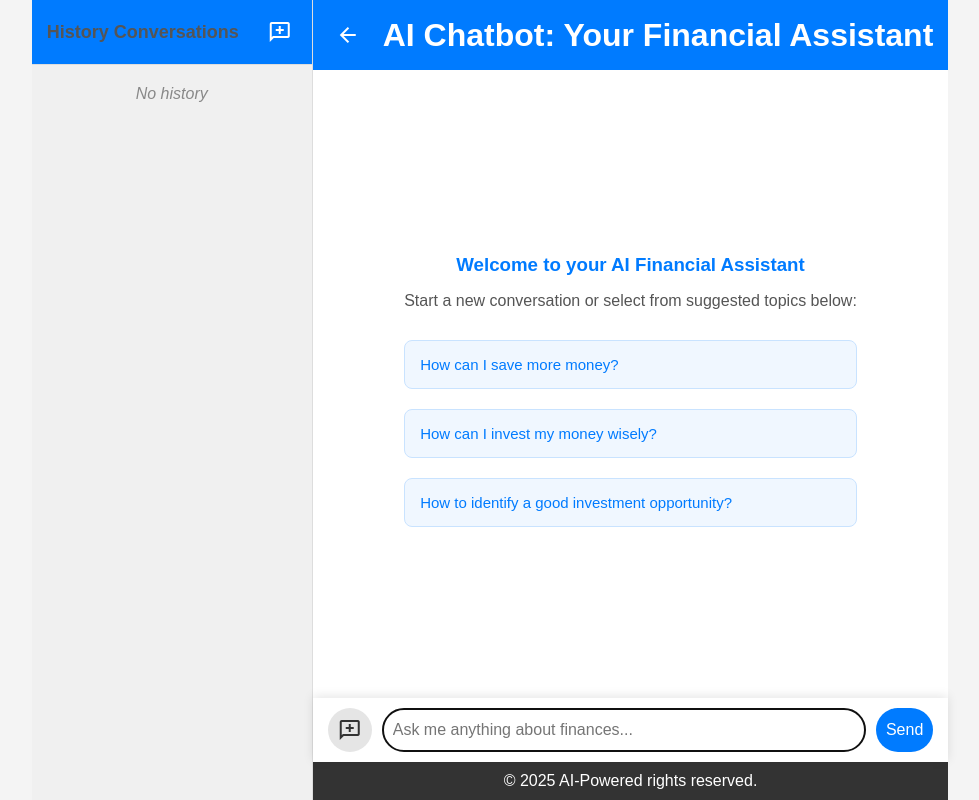
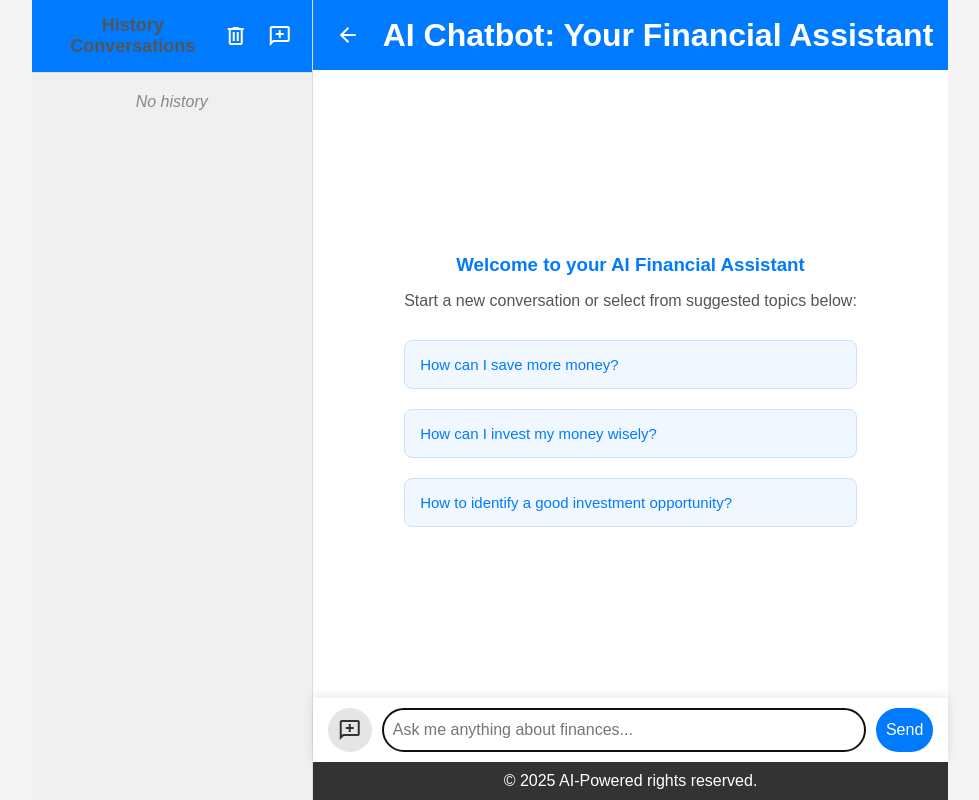
Before and after one commit to arushlow/BC3415-Group3, a Flask app: page /ai_chatbot in a window 1280 px wide. Shown: the whole page, without its empty margins (150-1129 px from the left). Run offline with Flask 3, Linux system fonts and the light colour scheme; the visitor is signed in with stand-in values (Sample User, id 1); data that the repository does not hold is empty.

Commit message:
Add clear_chat_history

```diff
--- a/app.py
+++ b/app.py
@@ -380,6 +380,21 @@ def ai_chatbot():
     return render_template("ai_chatbot.html", chats=chats, history=history)
 
 
+@app.route("/clear_chat_history", methods=["POST"])
+@login_required
+def clear_chat_history():
+    try:
+        username = session["username"]
+        with database.atomic():
+            deleted_count = ChatHistory.delete().where(
+                ChatHistory.user == username
+            ).execute()
+
+        return jsonify({"success": True, "message": f"Deleted {deleted_count} messages"}), 200
+    except Exception as e:
+        logging.error(f"Error clearing chat history: {e}", exc_info=True)
+        return jsonify({"success": False, "error": str(e)}), 500
+
 
 @app.route("/homepage")
 def home():
--- a/static/styles.css
+++ b/static/styles.css
@@ -70,6 +70,27 @@ body {
 }
 
 #sidebar-new-chat-btn:hover {
+    background-color: rgba(255, 255, 255, 0.2);
+    border-radius: 50%;
+}
+
+.sidebar-buttons {
+    display: flex;
+    gap: 10px;
+}
+
+#clear-history-btn {
+    background: none;
+    border: none;
+    color: white;
+    cursor: pointer;
+    display: flex;
+    align-items: center;
+    justify-content: center;
+    padding: 5px;
+}
+
+#clear-history-btn:hover {
     background-color: rgba(255, 255, 255, 0.2);
     border-radius: 50%;
 }
--- a/templates/ai_chatbot.html
+++ b/templates/ai_chatbot.html
@@ -7,7 +7,7 @@
     <title>AI Chatbot</title>
     <link rel="stylesheet" href="{{ url_for('static', filename='styles.css') }}">
     <link rel="stylesheet"
-        href="https://fonts.googleapis.com/css2?family=Material+Symbols+Outlined&icon_names=add_comment,arrow_back" />
+        href="https://fonts.googleapis.com/css2?family=Material+Symbols+Outlined&icon_names=add_comment,arrow_back,delete" />
     <script src="https://cdn.jsdelivr.net/npm/marked/marked.min.js"></script>
     <link rel="stylesheet" href="https://cdn.jsdelivr.net/npm/highlight.js@11.7.0/styles/github.min.css">
     <script src="https://cdn.jsdelivr.net/npm/highlight.js@11.7.0/lib/highlight.min.js"></script>
@@ -27,9 +27,14 @@
         <aside class="history-sidebar">
             <div class="sidebar-header">
                 <h2>History Conversations</h2>
-                <button id="sidebar-new-chat-btn" onclick="newChat()" title="New Chat">
-                    <span class="material-symbols-outlined">add_comment</span>
-                </button>
+                <div class="sidebar-buttons">
+                    <button id="clear-history-btn" onclick="clearHistory()" title="Clear History">
+                        <span class="material-symbols-outlined">delete</span>
+                    </button>
+                    <button id="sidebar-new-chat-btn" onclick="newChat()" title="New Chat">
+                        <span class="material-symbols-outlined">add_comment</span>
+                    </button>
+                </div>
             </div>
             <div class="chat-list">
                 {% for chat in chats %}
@@ -288,6 +293,28 @@
         function toggleSidebar() {
             document.querySelector('.history-sidebar').classList.toggle('active');
         }
+
+        function clearHistory() {
+            if (confirm('Are you sure you want to clear all chat history? This cannot be undone.')) {
+                fetch('/clear_chat_history', {
+                    method: 'POST',
+                    headers: {
+                        'Content-Type': 'application/json'
+                    }
+                })
+                .then(response => {
+                    if (response.ok) {
+                        window.location.href = '/new_chat';
+                    } else {
+                        alert('Failed to clear history. Please try again.');
+                    }
+                })
+                .catch(error => {
+                    console.error('Error:', error);
+                    alert('An error occurred. Please try again.');
+                });
+            }
+        }
     </script>
 </body>
 
```
